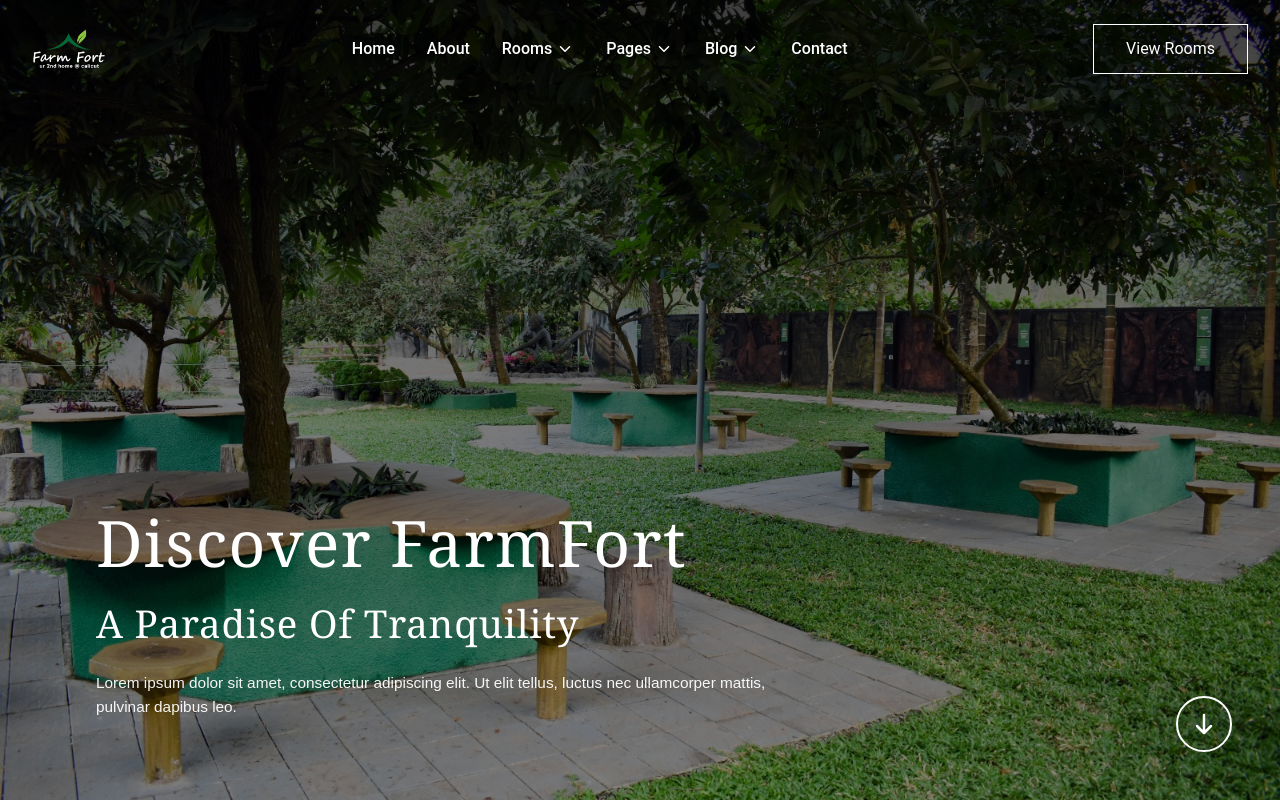
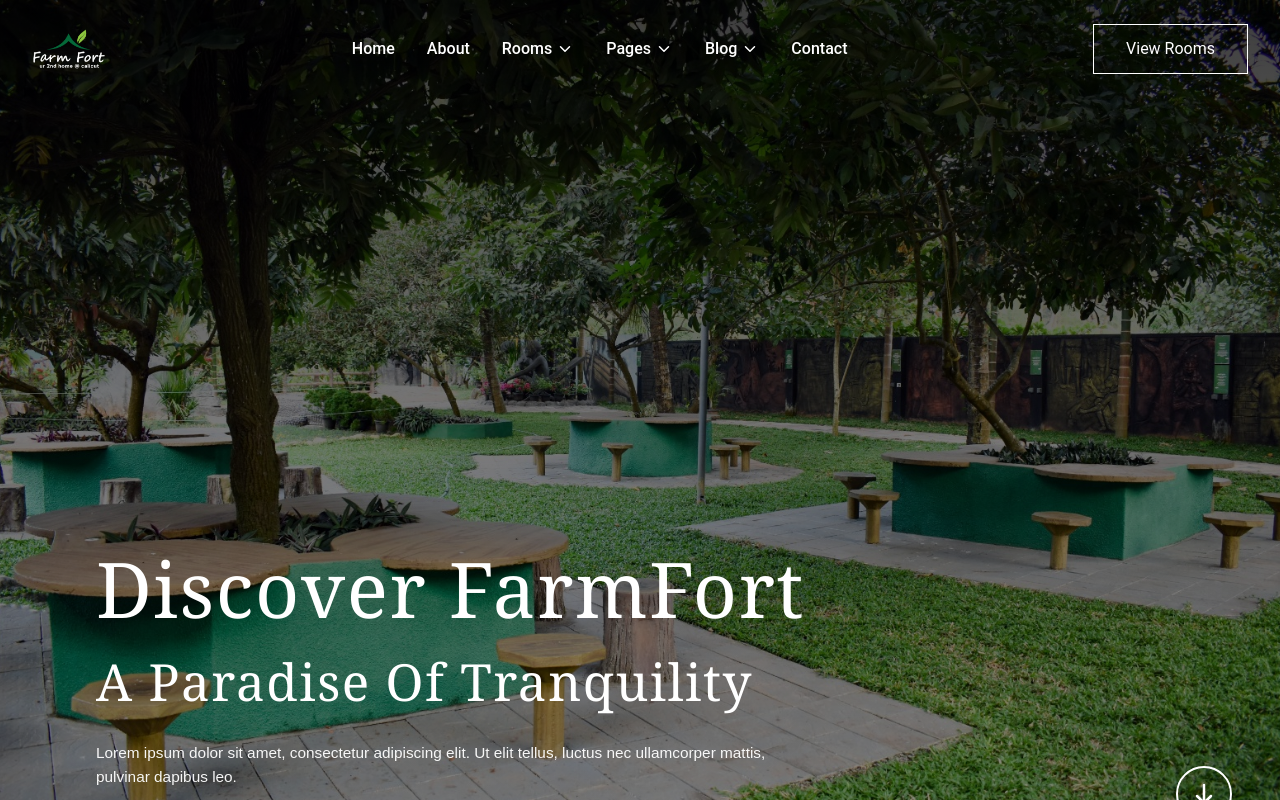
Before and after one commit to Vaavix-Digital/FarmFort, a React (Create React App) app: page / in a window 1280 px wide. Shown: the top 800 px of the page. Built offline with nearby package versions, Linux system fonts and the light colour scheme.

Commit message:
herosection

```diff
--- a/src/components/Homepage/HeroSection.jsx
+++ b/src/components/Homepage/HeroSection.jsx
@@ -20,7 +20,7 @@
   }, [heroImages.length]);
 
   return (
-    <div className="relative w-full min-h-screen">
+    <div className="relative w-full h-[870px]">
       {/* Navbar */}
       <div className="absolute top-0 left-0 right-0 z-50">
         <Navbar />
@@ -28,7 +28,7 @@
 
       {/* Background Image */}
       <div
-        className="absolute inset-0 bg-cover bg-center bg-no-repeat transition-opacity duration-1000 ease-in-out"
+        className="absolute inset-0 h-[880px] bg-cover bg-center bg-no-repeat transition-opacity duration-1000 ease-in-out"
         style={{
           backgroundImage: `url(${heroImages[currentImageIndex]})`,
           backgroundPosition: 'center 30%',
@@ -42,24 +42,26 @@
 
 
       {/* Text Overlay - Positioned in lower-left */}
-      <div className="absolute bottom-0 left-0 right-0 z-10 pt-16">
+      <div className="absolute bottom-0 left-0 right-0 z-10 pt-8 md:pt-16">
         <div className="w-full pb-16 md:pb-20 pl-6 md:pl-12 lg:pl-16 xl:pl-24">
           <h1
-            className="text-white mb-3 md:mb-4 font-normal leading-tight"
+            className="text-white mb-3 md:mb-5 font-normal leading-tight"
             style={{
               fontFamily: 'Georgia, "Times New Roman", serif',
-              fontSize: 'clamp(2.5rem, 5vw, 4.5rem)',
-              letterSpacing: '0.02em'
+              fontSize: 'clamp(3rem, 6vw, 5.5rem)',
+              letterSpacing: '0.02em',
+              lineHeight: '1.1'
             }}
           >
             Discover FarmFort
           </h1>
           <h2
-            className="text-white mb-4 md:mb-6 font-normal leading-tight"
+            className="text-white mb-4 md:mb-7 font-normal leading-tight"
             style={{
               fontFamily: 'Georgia, "Times New Roman", serif',
-              fontSize: 'clamp(1.5rem, 3vw, 2.5rem)',
-              letterSpacing: '0.02em'
+              fontSize: 'clamp(2rem, 4vw, 3.5rem)',
+              letterSpacing: '0.03em',
+              lineHeight: '1.2'
             }}
           >
             A Paradise Of Tranquility
```
